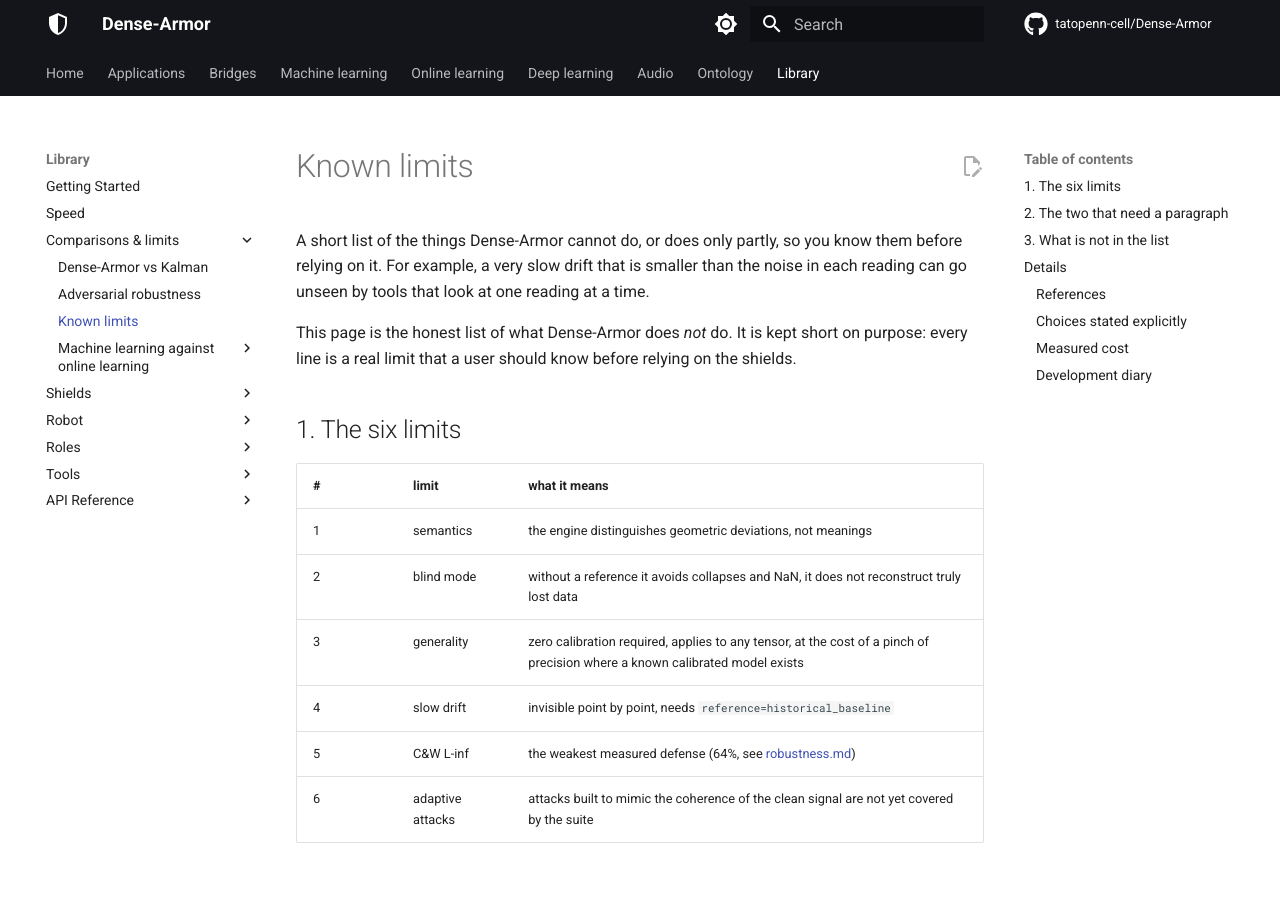
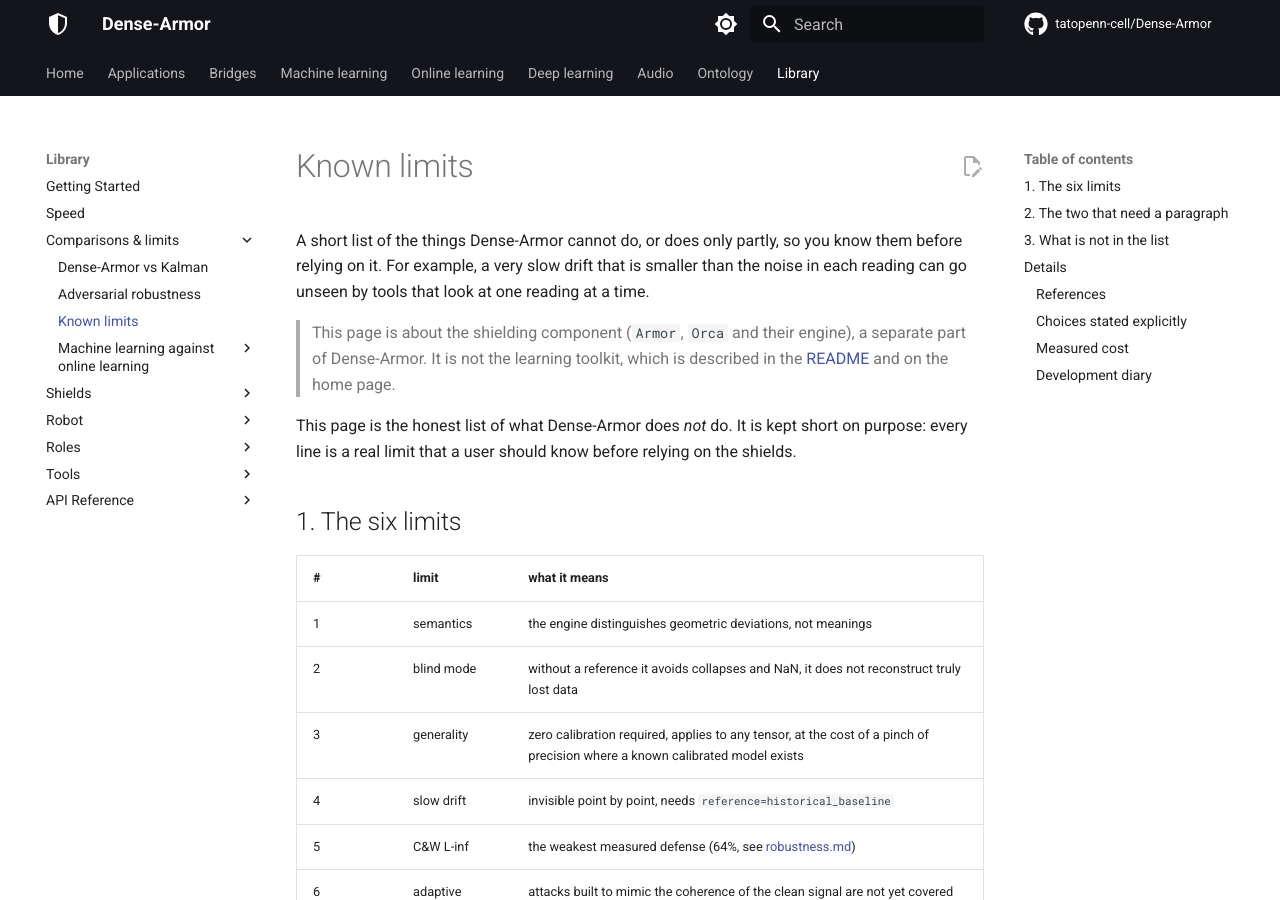
Before and after one commit to tatopenn-cell/Dense-Armor, an MkDocs documentation site: the page built from docs/limits.md, in a window 1280 px wide and 900 px high. Built offline with MkDocs 1.6.1 and Material for MkDocs 9.7.7, drawn with Linux system fonts in a browser that asks for light colours; comment, search, counter and statistics services are not loaded.

Commit message:
Docs: the shield pages say they are about the shielding component

```diff
--- a/docs/limits.md
+++ b/docs/limits.md
@@ -1,6 +1,8 @@
 # Known limits
 
 A short list of the things Dense-Armor cannot do, or does only partly, so you know them before relying on it. For example, a very slow drift that is smaller than the noise in each reading can go unseen by tools that look at one reading at a time.
+
+> This page is about the shielding component (`Armor`, `Orca` and their engine), a separate part of Dense-Armor. It is not the learning toolkit, which is described in the [README](https://github.com/tatopenn-cell/Dense-Armor#readme) and on the home page.
 
 This page is the honest list of what Dense-Armor does *not* do. It is kept
 short on purpose: every line is a real limit that a user should know before
```
Also changed, not shown: docs/mcp.md (+2 -0 lines), docs/robustness.md (+2 -0 lines).
